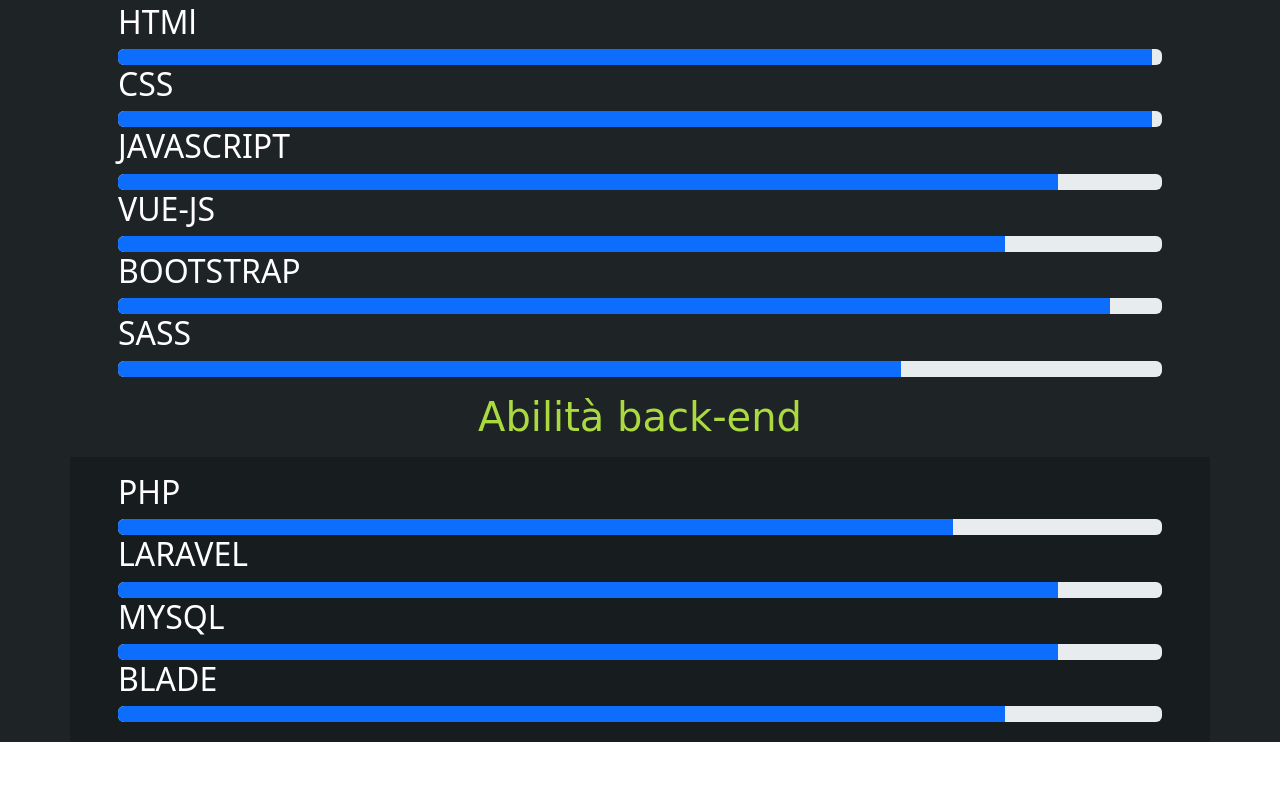
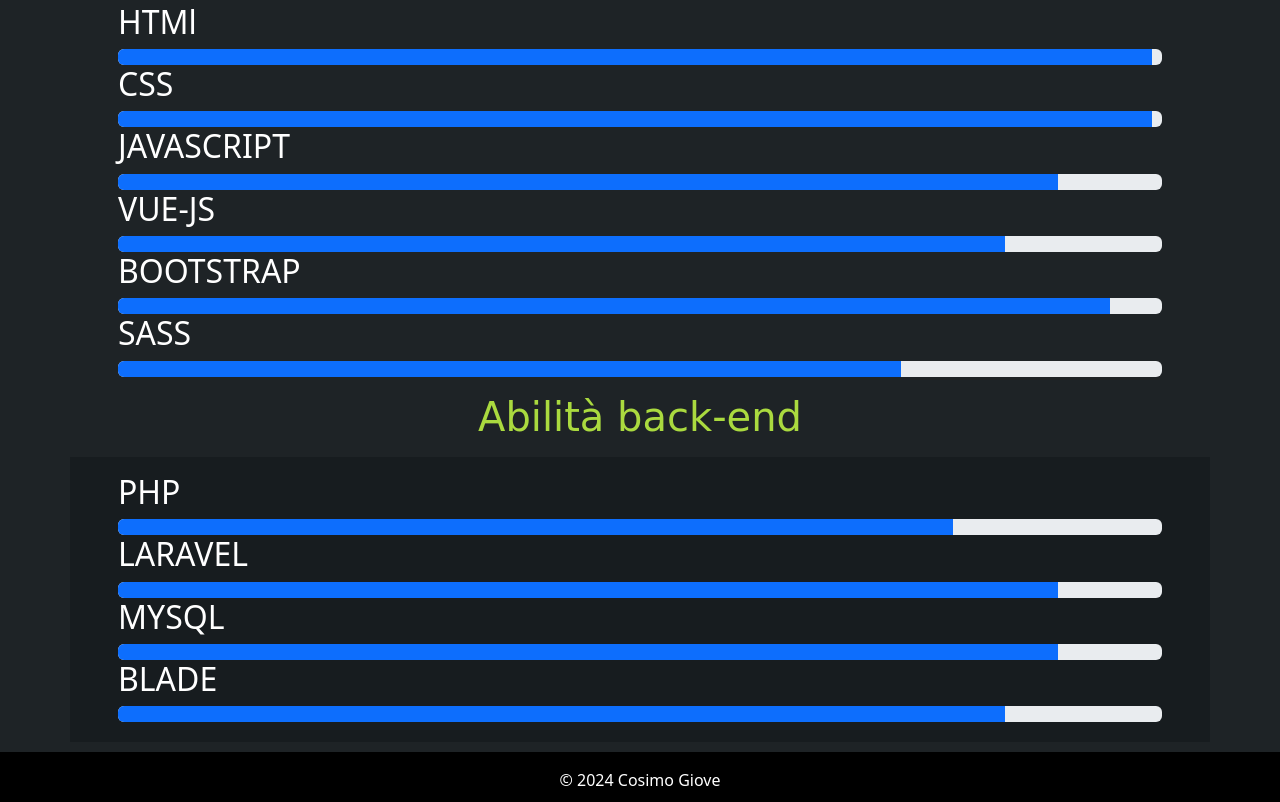
Before and after one commit to CosimoGiove/progettoMio, a plain HTML site: page index.html in a window 1280 px wide. Shown: the part 1856-2658 px from the top of the page. Before the commit the page ends 2598 px from the top, so only its background shows below. Drawn offline with nearby package versions, Linux system fonts and the light colour scheme.

Commit message:
feat:finemain

```diff
--- a/index.html
+++ b/index.html
@@ -53,8 +53,12 @@
                         <a class="no_underline" href="https://www.linkedin.com/in/cosimo-giove-a4780a2b6/">Visita il mio
                             Linkedin</a>
                     </div>
+                    <div class="btn btn-warning button mb-3">
+                        <a href="CosimoGiove (2).pdf" class="download-cv" download="CosimoGiove(2).pdf">Scarica il Cv</a>
+                    </div>
 
                 </div>
+
             </div>
         </div>
     </header>
@@ -196,7 +200,11 @@
             </div>
         </div>
     </main>
-    <footer></footer>
+    <footer class="pt-3">
+        <div class="text-center">
+            © 2024 Cosimo Giove
+        </div>
+    </footer>
     <script src="https://cdn.jsdelivr.net/npm/bootstrap@5.3.3/dist/js/bootstrap.bundle.min.js"
         integrity="sha384-YvpcrYf0tY3lHB60NNkmXc5s9fDVZLESaAA55NDzOxhy9GkcIdslK1eN7N6jIeHz"
         crossorigin="anonymous"></script>
--- a/style.css
+++ b/style.css
@@ -50,7 +50,7 @@
 }
 
 .imgpc img{
-    width: 300px;
+    width: 350px;
     animation: animazione  3s infinite linear;
 }
 
@@ -234,3 +234,12 @@
     padding-bottom: 20px;
     background-color: #171C1F;
   }
+
+  footer{
+    background-color: black;
+    color: white;
+    padding-bottom: 10px;
+  }
+  main{
+    padding-bottom: 10px;
+  }
```
Also changed, not shown: 1 other file.
